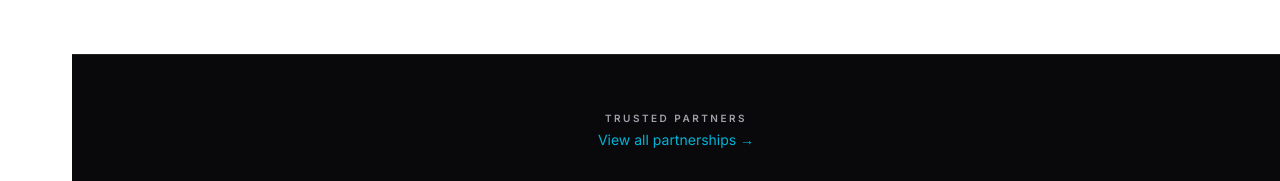
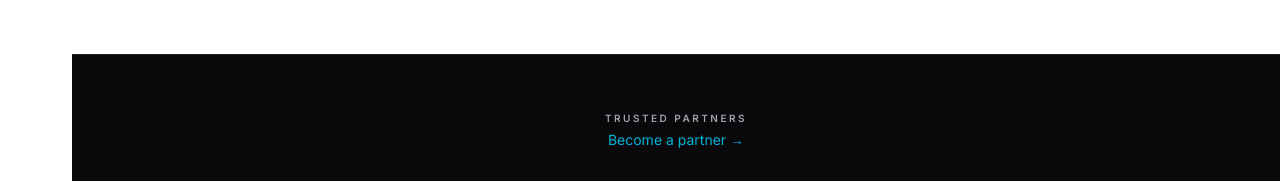
Before and after one commit to BetterDevOrg/Protocol, a Next.js app: page / in a window 1280 px wide. Shown: the part 3120-3301 px from the top of the page. Built offline with nearby package versions, Linux system fonts and the light colour scheme; no server answers.

Commit message:
update partnership text

```diff
--- a/src/components/landing/partner-logo-marquee.tsx
+++ b/src/components/landing/partner-logo-marquee.tsx
@@ -15,7 +15,7 @@ export function PartnerLogoMarquee() {
       <div className="mx-auto max-w-[900px] px-5 text-center sm:px-8">
         <p className="text-[10px] font-semibold uppercase tracking-[0.25em] text-zinc-400">Trusted partners</p>
         <Link href="/partnership" className="mt-1 inline-block text-sm text-brand-sky transition hover:text-white">
-          View all partnerships →
+          Become a partner →
         </Link>
       </div>
 
```
